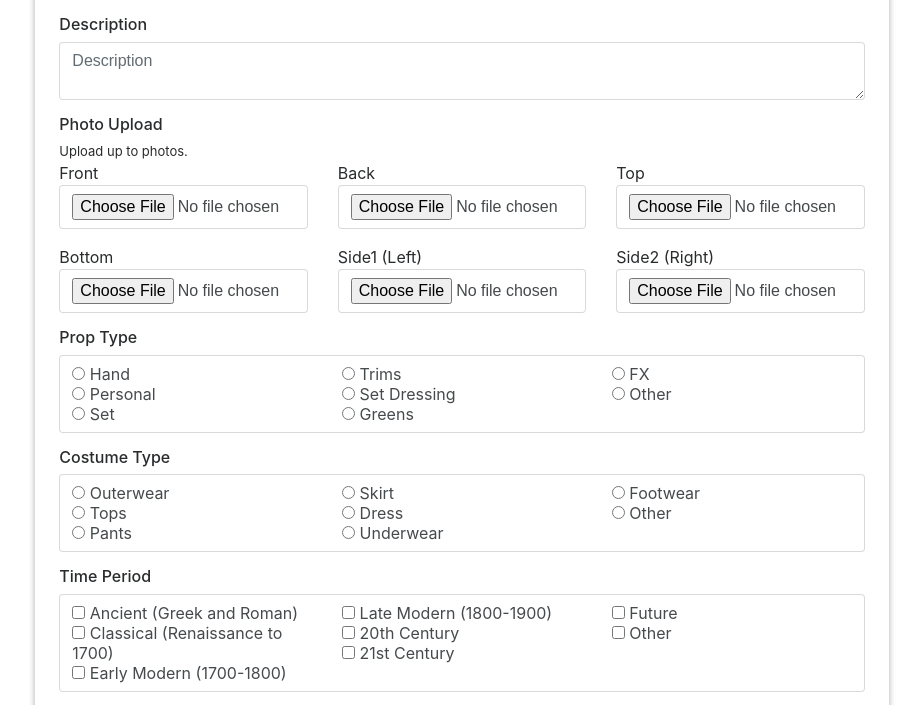
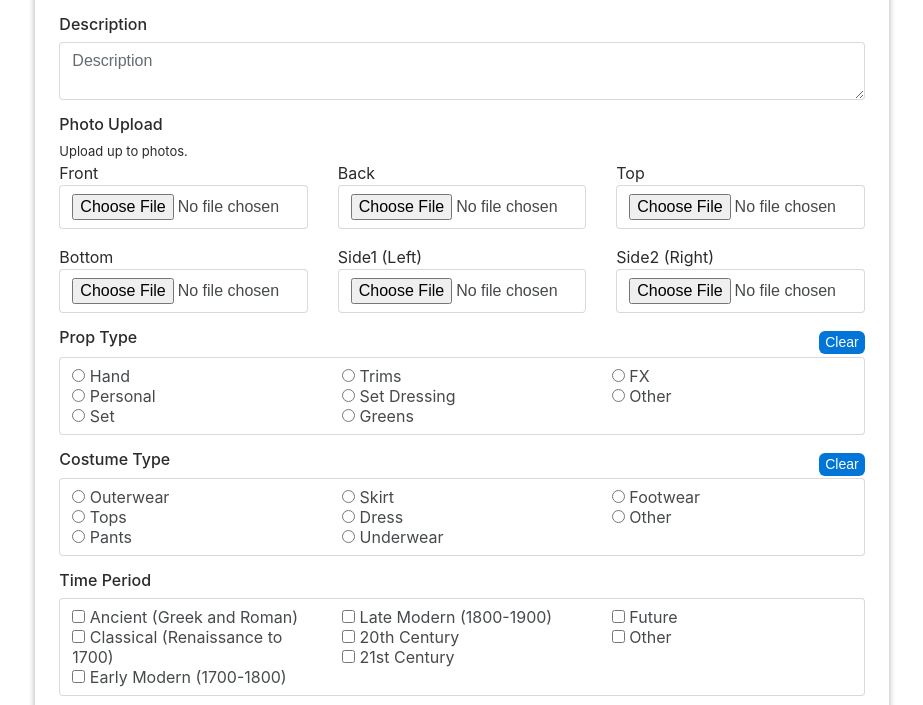
Before and after one commit to MagiShi/CrunchApp, a Flask app: page /addItem in a window 1280 px wide. Shown: the part 242-947 px from the top of the page, without its empty margins (178-1101 px from the left). Run offline with Flask 2, Linux system fonts and the light colour scheme; the visitor is signed in with stand-in values (Sample User, id 1); some libraries are stand-ins or nearby versions.

Commit message:
#53 add clear radio buttons for mistake (prop and costume type)

```diff
--- a/static/styles/addStyle.css
+++ b/static/styles/addStyle.css
@@ -81,3 +81,22 @@
 .input-subtitle {
     font-size: small;
 }
+
+.clear-button-div{
+    text-align: right;
+}
+.clear-button {
+    background-color: #0275d8;
+    color: white;
+    cursor: pointer;
+    font-size: 14px;
+    border-radius: 6px;
+    border: 0;
+}
+.clear-button:hover {
+    background-color: #FDDA24;
+}
+
+.radio-title-div {
+    margin-bottom: 2px;
+}
--- a/templates/addItem.html
+++ b/templates/addItem.html
@@ -95,8 +95,13 @@
 
                         <!-- PROP TYPE INPUT -->
                         <div class="form-group">
-                            <div class="input-title">
-                            <h6>Prop Type</h6>
+                            <div class="row radio-title-div">
+                                <div class="input-title col-6">
+                                    <h6>Prop Type</h6>
+                                </div>
+                                <div class="col-6 clear-button-div">
+                                    <button type="button" class="clear-button" onclick="clear_radio_butttons('prop')">Clear</button>
+                                </div>
                             </div>
                             <div class="form-control">
                                 <div class="row radio">
@@ -120,8 +125,13 @@
 
                         <!-- COSTUME TYPE INPUT -->
                         <div class="form-group">
-                            <div class="input-title">
-                            <h6>Costume Type</h6>
+                            <div class="row radio-title-div">
+                                <div class="input-title col-6">
+                                    <h6>Costume Type</h6>
+                                </div>
+                                <div class="col-6 clear-button-div">
+                                    <button type="button" class="clear-button" onclick="clear_radio_butttons('costume')">Clear</button>
+                                </div>
                             </div>
                             <div class="form-control">
                                 <div class="row radio">
@@ -348,4 +358,8 @@
             }
         });
     });
+
+    function clear_radio_butttons(input_name) {
+        $('input[name=' + input_name + ']:checked').prop('checked',false);
+    }
 </script>
--- a/templates/item.html
+++ b/templates/item.html
@@ -214,8 +214,6 @@
         if ({{phcount}} > 0) {
             $('.carousel-inner div:first-child').addClass('active');
         }
-
-        console.log('{{phcount}}');
     });
 
     function append_db_format_array(array_string, characteristic_id) {
```
Also changed, not shown: templates/editItem.html (+18 -12 lines).
